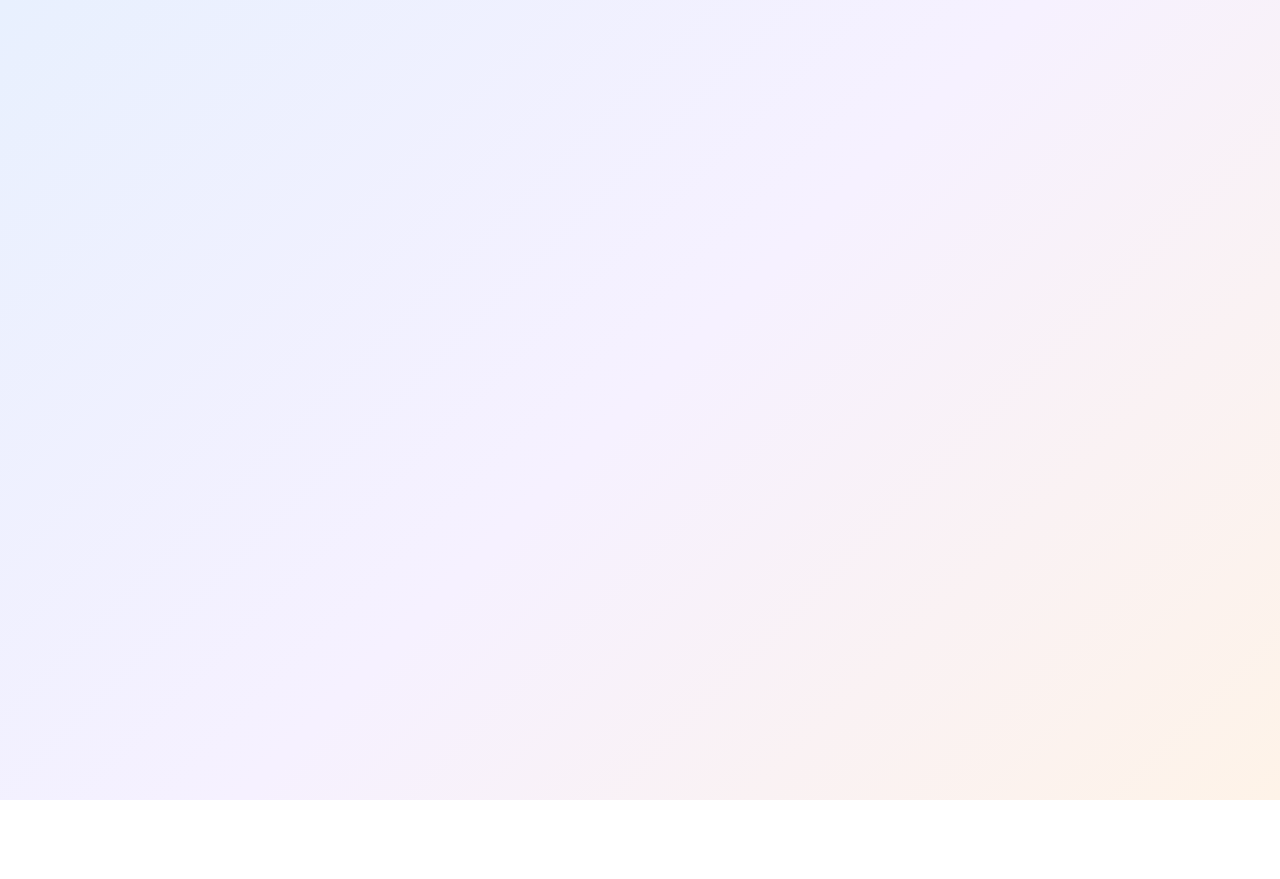
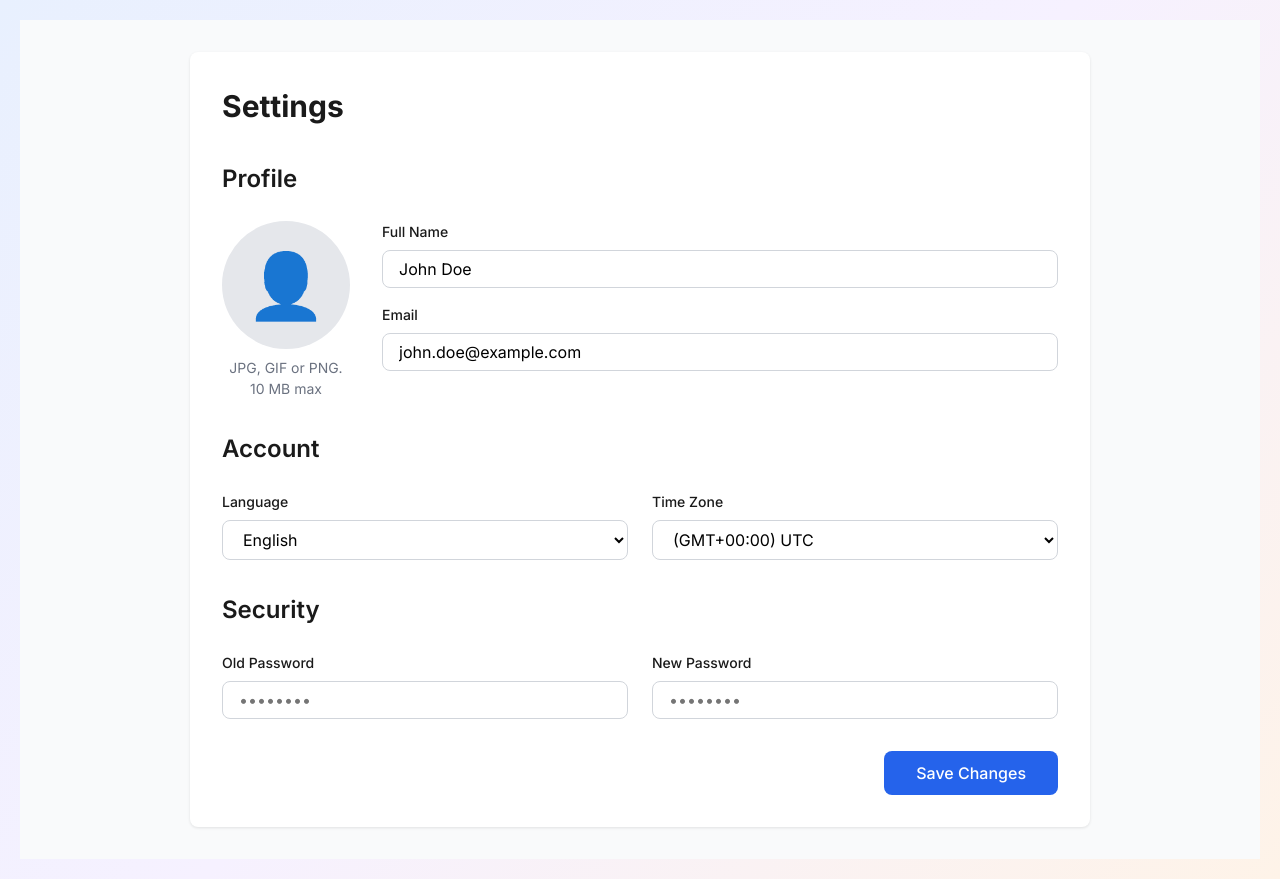
Before and after one commit to 24070-sak/booking-project, a React (Vite) app in the folder Frontend/: page /parametre in a window 1280 px wide. Before the commit this address had no page. Before the commit the page ends 800 px from the top, so only its background shows below. Built offline with nearby package versions, Linux system fonts and the light colour scheme.

Commit message:
Ajout de la page Settings avec formulaire de profil et sécurité

```diff
--- a/Frontend/package.json
+++ b/Frontend/package.json
@@ -10,6 +10,7 @@
     "preview": "vite preview"
   },
   "dependencies": {
+    "lucide-react": "^0.562.0",
     "react": "^18.3.1",
     "react-dom": "^18.3.1",
     "react-router-dom": "^7.9.6"
--- a/Frontend/src/App.jsx
+++ b/Frontend/src/App.jsx
@@ -5,6 +5,7 @@ import VerificationPage from "./pages/EmailVerification";
 import Register from "./pages/Register";
 import Home from "./pages/Home";
 import Dashboard from "./pages/Dashboard";
+import Settings from "./pages/Settings";
 function App() {
   return (
     <>
@@ -20,6 +21,8 @@ function App() {
         <Route path="/inscription" element={<Register />} />
         {/* Dashboard page */}
         <Route path="/dashboard" element={<Dashboard />} />
+        {/* Settings page */}
+        <Route path="/parametre" element={<Settings />} />
       </Routes>
     </>
   );
--- /dev/null
+++ b/Frontend/src/pages/Settings.jsx
@@ -0,0 +1,240 @@
+import React, { useState } from 'react';
+
+export default function Settings() {
+  const [fullName, setFullName] = useState('John Doe');
+  const [email, setEmail] = useState('john.doe@example.com');
+  const [language, setLanguage] = useState('English');
+  const [timezone, setTimezone] = useState('(GMT+00:00) UTC');
+  const [oldPassword, setOldPassword] = useState('');
+  const [newPassword, setNewPassword] = useState('');
+
+  const handleSave = () => {
+    alert('Changes saved successfully!');
+  };
+
+  const styles = {
+    container: {
+      minHeight: '100vh',
+      backgroundColor: '#f9fafb',
+      padding: '32px',
+    },
+    card: {
+      maxWidth: '900px',
+      margin: '0 auto',
+      backgroundColor: 'white',
+      borderRadius: '8px',
+      boxShadow: '0 1px 3px rgba(0,0,0,0.1)',
+      padding: '32px',
+    },
+    title: {
+      fontSize: '30px',
+      fontWeight: 'bold',
+      marginBottom: '32px',
+    },
+    sectionTitle: {
+      fontSize: '24px',
+      fontWeight: '600',
+      marginBottom: '24px',
+    },
+    section: {
+      marginBottom: '32px',
+    },
+    profileContainer: {
+      display: 'flex',
+      gap: '32px',
+      marginBottom: '24px',
+    },
+    avatarSection: {
+      display: 'flex',
+      flexDirection: 'column',
+      alignItems: 'center',
+    },
+    avatar: {
+      width: '128px',
+      height: '128px',
+      backgroundColor: '#e5e7eb',
+      borderRadius: '50%',
+      display: 'flex',
+      alignItems: 'center',
+      justifyContent: 'center',
+      marginBottom: '8px',
+      fontSize: '64px',
+    },
+    avatarText: {
+      fontSize: '14px',
+      color: '#6b7280',
+    },
+    formSection: {
+      flex: 1,
+    },
+    inputGroup: {
+      marginBottom: '16px',
+    },
+    label: {
+      display: 'block',
+      fontSize: '14px',
+      fontWeight: '500',
+      marginBottom: '8px',
+    },
+    input: {
+      width: '100%',
+      backgroundColor: 'white',
+      color: 'black',
+      padding: '8px 16px',
+      border: '1px solid #d1d5db',
+      borderRadius: '8px',
+      fontSize: '16px',
+      outline: 'none',
+    },
+    gridContainer: {
+      display: 'grid',
+      gridTemplateColumns: '1fr 1fr',
+      gap: '24px',
+    },
+    select: {
+      width: '100%',
+      padding: '8px 16px',
+      border: '1px solid #d1d5db',
+      borderRadius: '8px',
+      fontSize: '16px',
+      outline: 'none',
+      backgroundColor: 'white',
+      color: 'black',
+    },
+    buttonContainer: {
+      display: 'flex',
+      justifyContent: 'flex-end',
+    },
+    button: {
+      padding: '12px 32px',
+      backgroundColor: '#2563eb',
+      color: 'white',
+      fontWeight: '500',
+      borderRadius: '8px',
+      border: 'none',
+      cursor: 'pointer',
+      fontSize: '16px',
+    },
+  };
+
+  return (
+    <div style={styles.container}>
+      <div style={styles.card}>
+        <h1 style={styles.title}>Settings</h1>
+
+        {/* Profile Section */}
+        <div style={styles.section}>
+          <h2 style={styles.sectionTitle}>Profile</h2>
+
+          <div style={styles.profileContainer}>
+            <div style={styles.avatarSection}>
+              <div style={styles.avatar}>
+                <span>👤</span>
+              </div>
+              <p style={styles.avatarText}>JPG, GIF or PNG.</p>
+              <p style={styles.avatarText}>10 MB max</p>
+            </div>
+
+            <div style={styles.formSection}>
+              <div style={styles.inputGroup}>
+                <label style={styles.label}>Full Name</label>
+                <input
+                  type="text"
+                  value={fullName}
+                  onChange={(e) => setFullName(e.target.value)}
+                  style={styles.input}
+                />
+              </div>
+
+              <div style={styles.inputGroup}>
+                <label style={styles.label}>Email</label>
+                <input
+                  type="email"
+                  value={email}
+                  onChange={(e) => setEmail(e.target.value)}
+                  style={styles.input}
+                />
+              </div>
+            </div>
+          </div>
+        </div>
+
+        {/* Account Section */}
+        <div style={styles.section}>
+          <h2 style={styles.sectionTitle}>Account</h2>
+
+          <div style={styles.gridContainer}>
+            <div>
+              <label style={styles.label}>Language</label>
+              <select
+                value={language}
+                onChange={(e) => setLanguage(e.target.value)}
+                style={styles.select}
+              >
+                <option>English</option>
+                <option>French</option>
+                <option>Spanish</option>
+                <option>German</option>
+              </select>
+            </div>
+
+            <div>
+              <label style={styles.label}>Time Zone</label>
+              <select
+                value={timezone}
+                onChange={(e) => setTimezone(e.target.value)}
+                style={styles.select}
+              >
+                <option>(GMT+00:00) UTC</option>
+                <option>(GMT+01:00) Paris</option>
+                <option>(GMT-05:00) New York</option>
+                <option>(GMT-08:00) Los Angeles</option>
+              </select>
+            </div>
+          </div>
+        </div>
+
+        {/* Security Section */}
+        <div style={styles.section}>
+          <h2 style={styles.sectionTitle}>Security</h2>
+
+          <div style={styles.gridContainer}>
+            <div>
+              <label style={styles.label}>Old Password</label>
+              <input
+                type="password"
+                value={oldPassword}
+                onChange={(e) => setOldPassword(e.target.value)}
+                placeholder="••••••••"
+                style={styles.input}
+              />
+            </div>
+
+            <div>
+              <label style={styles.label}>New Password</label>
+              <input
+                type="password"
+                value={newPassword}
+                onChange={(e) => setNewPassword(e.target.value)}
+                placeholder="••••••••"
+                style={styles.input}
+              />
+            </div>
+          </div>
+        </div>
+
+        {/* Save Button */}
+        <div style={styles.buttonContainer}>
+          <button
+            onClick={handleSave}
+            style={styles.button}
+            onMouseOver={(e) => e.target.style.backgroundColor = '#1d4ed8'}
+            onMouseOut={(e) => e.target.style.backgroundColor = '#2563eb'}
+          >
+            Save Changes
+          </button>
+        </div>
+      </div>
+    </div>
+  );
+}
```
Also changed, not shown: 1 other file (tests, documents, lock files or other folders).
